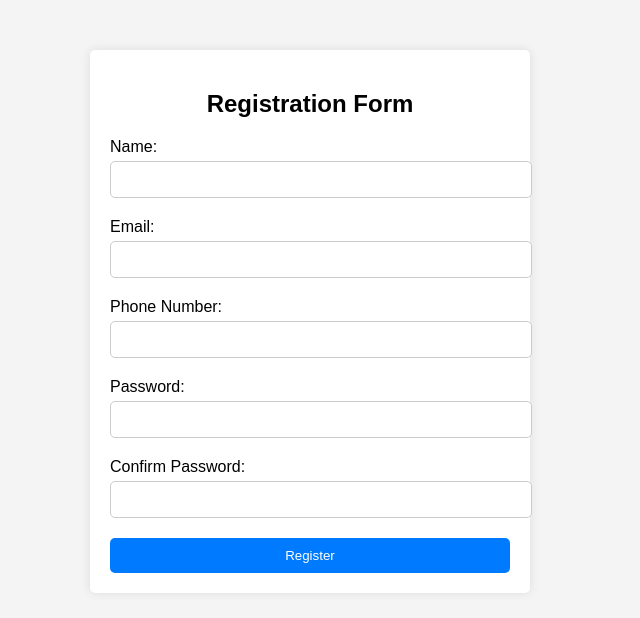
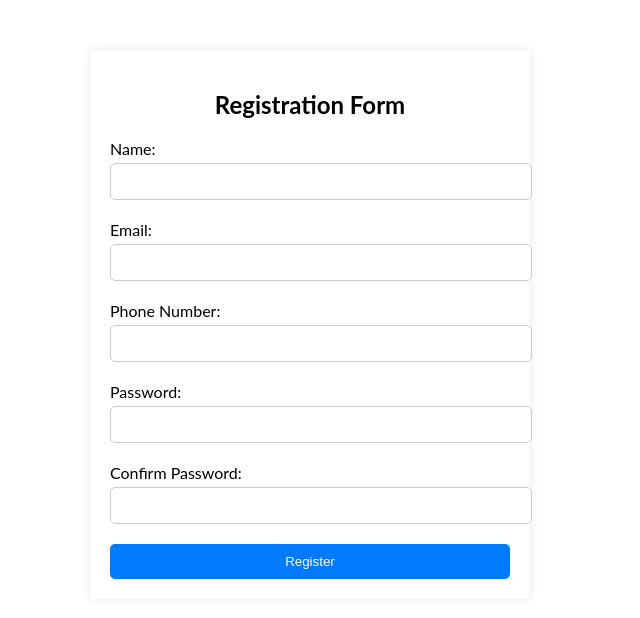
Before and after one commit to Immaculate5/trans, a PHP site: page /form.html in a window 1280 px wide. Shown: the top 618 px of the page, without its empty margins (330-970 px from the left). Run offline with PHP 8.4, Linux system fonts and the light colour scheme.

Commit message:
some changes

```diff
--- a/form.html
+++ b/form.html
@@ -1,34 +1,39 @@
 <!DOCTYPE html>
 <html lang="en">
   <head>
-  <meta charset="UTF-8">
-  <meta name="viewport" content="width=device-width, initial-scale=1.0">
+    <meta charset="UTF-8" />
+    <meta name="viewport" content="width=device-width, initial-scale=1.0" />
     <title>Registration Form</title>
-  <link rel="stylesheet" href="styles.css">
+    <link rel="stylesheet" href="styles.css" />
   </head>
   <body>
-  <div class="container">
+    <div class="form-container">
       <h2>Registration Form</h2>
       <form action="register.php" method="POST">
         <div class="form-group">
           <label for="name">Name:</label>
-        <input type="text" id="name" name="name" required>
+          <input type="text" id="name" name="name" required />
         </div>
         <div class="form-group">
           <label for="email">Email:</label>
-        <input type="email" id="email" name="email" required>
+          <input type="email" id="email" name="email" required />
         </div>
         <div class="form-group">
           <label for="phone">Phone Number:</label>
-        <input type="tel" id="phone" name="phone" required>
+          <input type="tel" id="phone" name="phone" required />
         </div>
         <div class="form-group">
           <label for="password">Password:</label>
-        <input type="password" id="password" name="password" required>
+          <input type="password" id="password" name="password" required />
         </div>
         <div class="form-group">
           <label for="confirm_password">Confirm Password:</label>
-        <input type="password" id="confirm_password" name="confirm_password" required>
+          <input
+            type="password"
+            id="confirm_password"
+            name="confirm_password"
+            required
+          />
         </div>
         <button type="submit">Register</button>
       </form>
--- a/styles.css
+++ b/styles.css
@@ -1,11 +1,5 @@
-body {
-  font-family: Arial, sans-serif;
-  background-color: #f4f4f4;
-  margin: 0;
-  padding: 0;
-}
-
-.container {
+.form-container {
+  font-family: 'Lato', sans-serif;
   max-width: 400px;
   margin: 50px auto;
   padding: 20px;
```
Also changed, not shown: index.html (+5 -5 lines), main.css (renamed from styless.css, +9 -1 lines), Mombasa-Road-og_image.webp (deleted), img/taxi.jpeg (added), taxi.jpg (deleted), upload/cab.jpg (deleted). Lines whose indentation alone changed are shown as unchanged.
